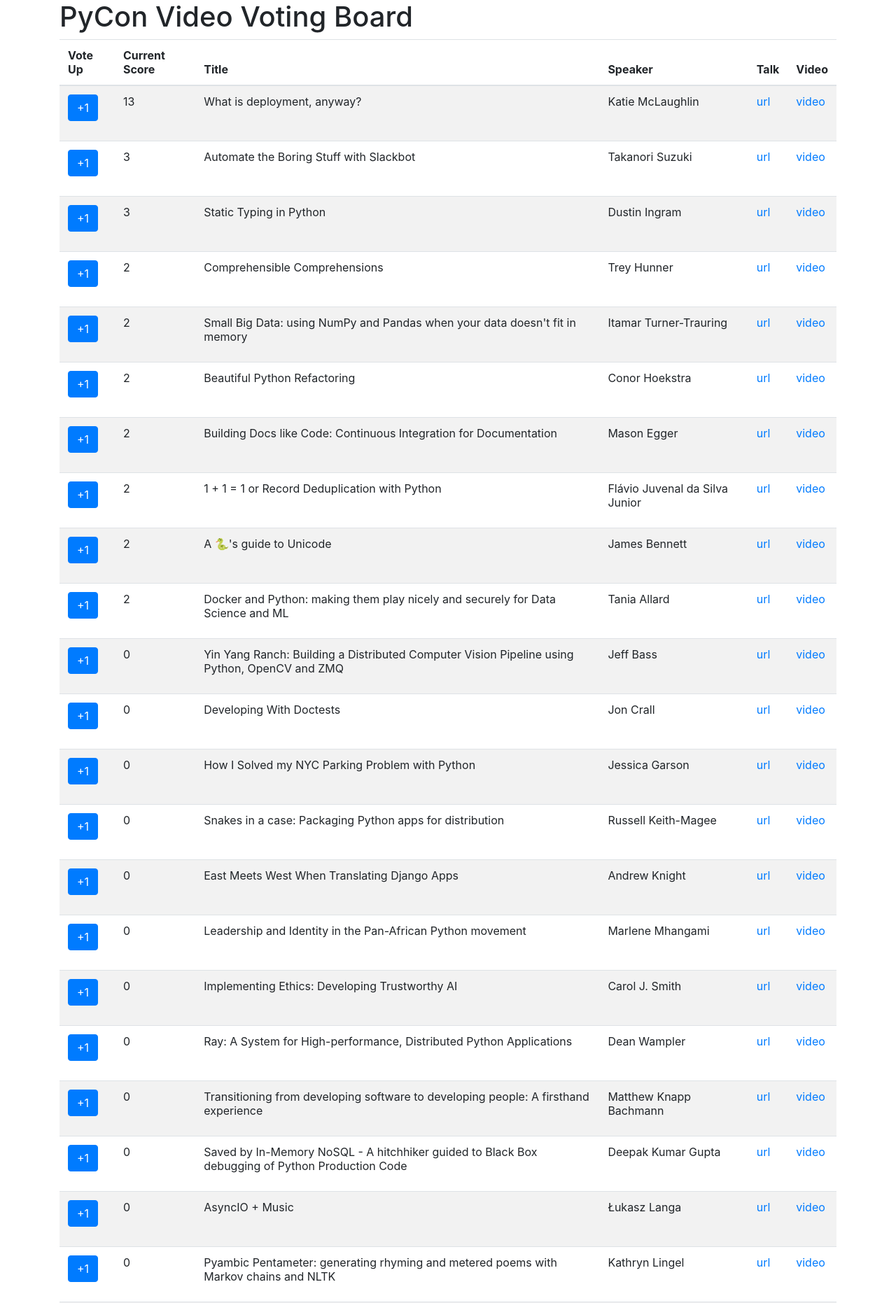
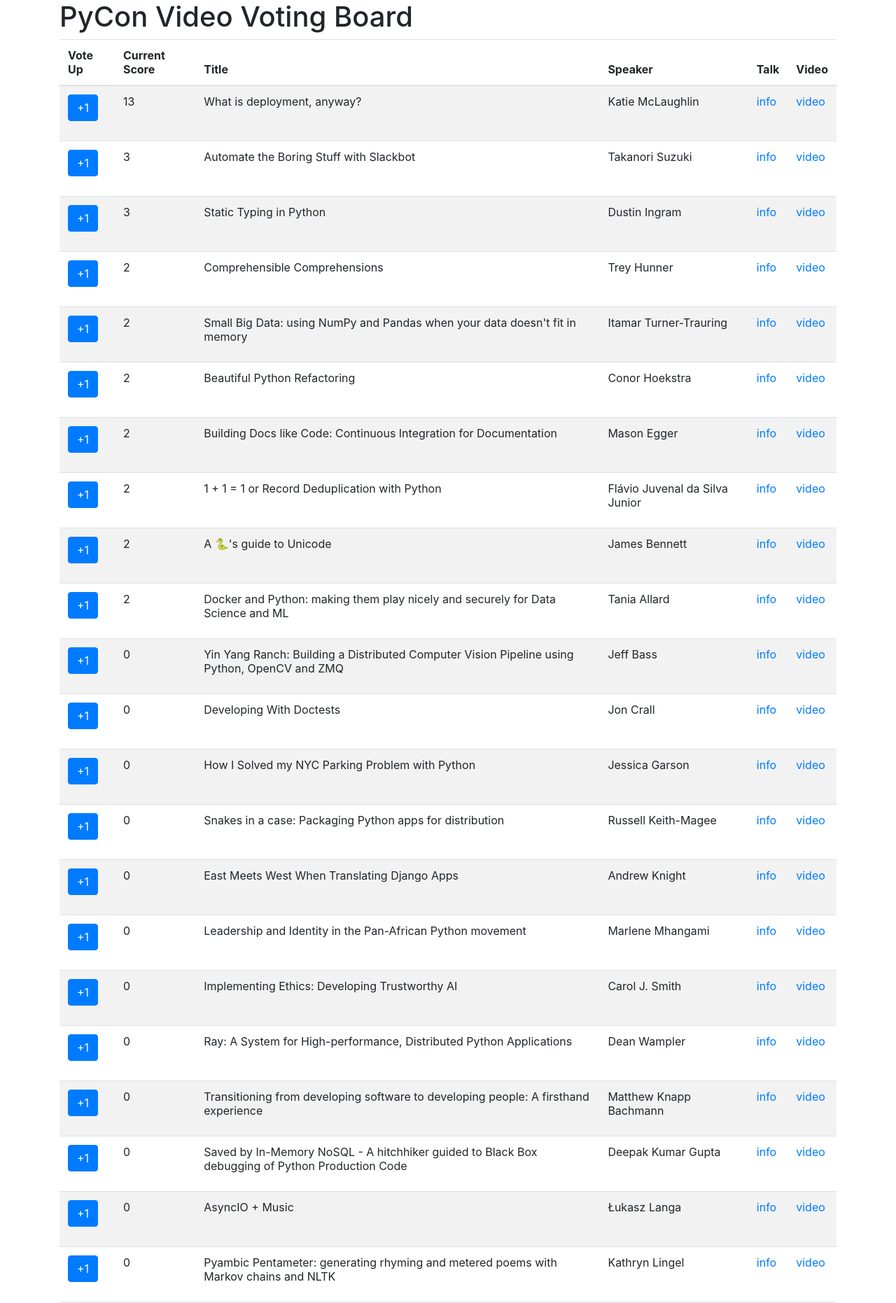
Before and after one commit to glenjarvis/pycon-video-voting, a Django app: page / in a window 1280 px wide. Shown: the part 56-1918 px from the top of the page at 70% size. Run offline with Django 3.2, Linux system fonts and the light colour scheme; data comes from the database, SQL or seed files in the repository; some libraries are stand-ins or nearby versions.

Commit message:
Name url link "info" in page

```diff
--- a/vote/templates/vote/vote_board.html
+++ b/vote/templates/vote/vote_board.html
@@ -31,7 +31,7 @@
         <td>{{ talk.score }}</td>
         <td>{{ talk.title }}</td>
         <td>{{ talk.author }}</td>
-        <td><a href="{{ talk.url }}">url</a></td>
+        <td><a href="{{ talk.url }}">info</a></td>
         <td>
         {% if not talk.video %}
           No Video
```
